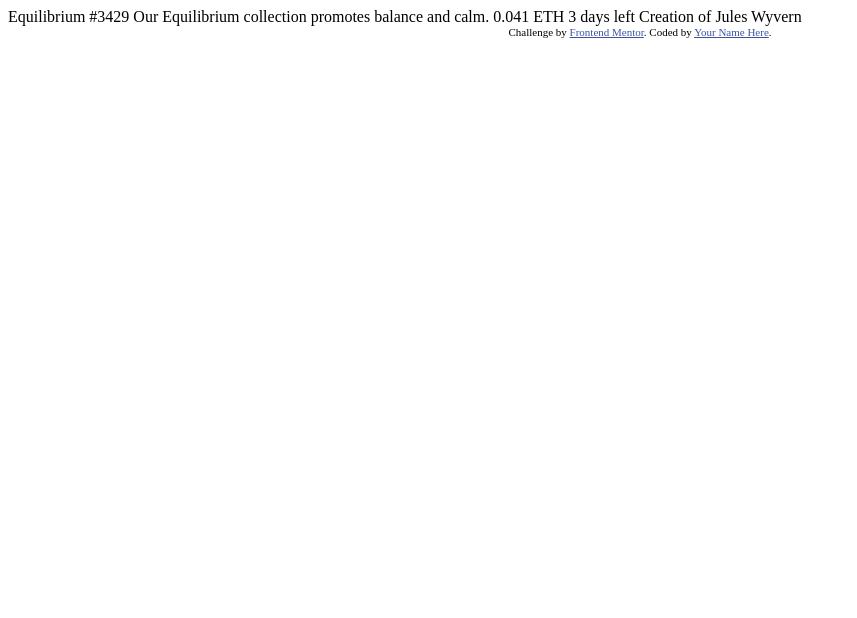
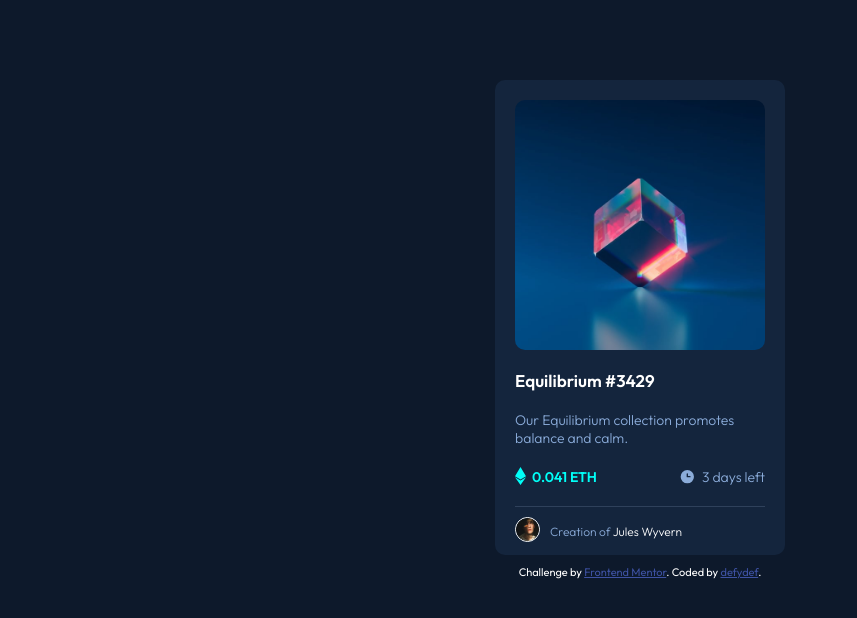
Before and after one commit to defydef/nft-preview-card, a plain HTML site: page index.html in a window 1280 px wide. Shown: the whole page, without its empty margins (0-857 px from the left). Drawn offline with Linux system fonts and the light colour scheme.

Commit message:
update html and css

```diff
--- a/index.html
+++ b/index.html
@@ -5,29 +5,36 @@
   <meta name="viewport" content="width=device-width, initial-scale=1.0"> <!-- displays site properly based on user's device -->
 
   <link rel="icon" type="image/png" sizes="32x32" href="./images/favicon-32x32.png">
+  <link rel="stylesheet" href="main.css" />
+  <link href="https://fonts.googleapis.com/css2?family=Outfit:wght@300;400;600&display=swap" rel="stylesheet">
 
   <title>Frontend Mentor | NFT preview card component</title>
-
-  <!-- Feel free to remove these styles or customise in your own stylesheet 👍 -->
-  <style>
-    .attribution { font-size: 11px; text-align: center; }
-    .attribution a { color: hsl(228, 45%, 44%); }
-  </style>
 </head>
 <body>
-
-  Equilibrium #3429
-
-  Our Equilibrium collection promotes balance and calm.
-
-  0.041 ETH
-  3 days left
-
-  Creation of Jules Wyvern
-
+  <main>
+    <div class="card">
+      <img src="images/image-equilibrium.jpg" alt="equilibrium" width="250">
+      <span class="view-icon"><img src="images/icon-view.svg" alt="view icon"></span>
+      <div class="text-container">
+        <h2>Equilibrium #3429</h2>
+        <p>Our Equilibrium collection promotes balance and calm.</p>
+        <div>
+          <div><img src="images/icon-ethereum.svg" alt="eth icon">&nbsp;&nbsp;<span class="price">0.041 ETH</span></div>
+          <div><img src="images/icon-clock.svg" alt="clock icon">&nbsp;&nbsp;3 days left</p></div>
+        </div>
+        <hr>
+      </div>
+      <div class="avatar">
+        <div class="avatar-img">
+          <img src="images/image-avatar.png" alt="avatar" width="25px">
+        </div>
+        <div><p>Creation of <span class="creator">Jules Wyvern</span></p></div>
+      </div>
+    </div>
+  </main>
   <div class="attribution">
     Challenge by <a href="https://www.frontendmentor.io?ref=challenge" target="_blank">Frontend Mentor</a>.
-    Coded by <a href="#">Your Name Here</a>.
+    Coded by <a href="https://github.com/defydef">defydef</a>.
   </div>
 </body>
 </html>
--- /dev/null
+++ b/main.css
@@ -0,0 +1,149 @@
+/* Base reset */
+* {
+    margin: 0;
+    padding: 0;
+  }
+
+/* box-sizing and font sizing */
+*,
+*::before,
+*::after {
+    box-sizing: border-box;
+}
+
+html {
+    box-sizing: border-box;
+
+    /* Set font size for easy rem calculations
+        * default document font size = 16px, 1rem = 16px, 100% = 16px
+        * (100% / 16px) * 10 = 62.5%, 1rem = 10px, 62.5% = 10px
+    */
+    font-size: 62.5%;
+    scroll-behavior: smooth;
+}
+
+:root {
+    /* PRIMARY */
+    --soft-blue: hsl(215, 51%, 70%);
+    --cyan: hsl(178, 100%, 50%);
+
+    /* NEUTRAL */
+    --main-bg-dark-blue: hsl(217, 54%, 11%); /* main background */
+    --card-bg-dark-blue: hsl(216, 50%, 16%); /* card background */
+    --line-dark-blue: hsl(215, 32%, 27%); /* line color */
+    --white: hsl(0, 0%, 100%);
+}
+
+body {
+    font-family: 'Outfit', sans-serif;
+    font-size: 1.8rem; /* 18px */
+    color: var(--white);
+    background: var(--main-bg-dark-blue);
+    overflow-x: hidden;
+}
+
+.card {
+    display: flex;
+    flex-direction: column;
+    background: var(--card-bg-dark-blue);
+    margin-left: auto;
+    margin-right: auto;
+    margin-top: 10vh;
+    width: 290px;
+    padding-top: 20px;
+}
+
+.view-icon {
+    position: absolute;
+    left: calc(50% - 20px);
+    top: calc(10vh + 125px);
+    display: none;
+}
+
+.card, .card>img {
+    border-radius: 10px;
+}
+
+.card>img:hover {
+    opacity: 35%;
+    cursor: pointer;
+}
+
+.card>img:hover + .view-icon {
+    display: block;
+}
+
+.text-container, .card>img, .avatar {
+    margin-left: 20px;
+    margin-right: 20px;
+}
+
+hr, .text-container>p, .text-container>h2 {
+    margin-top: 20px;
+    margin-bottom: 20px;
+}
+
+hr {
+    background-color: var(--line-dark-blue);
+    height: 1px;
+    border: none;
+}
+
+.text-container>h2 {
+    font-weight: 600;
+    font-size: 1.7rem;
+}
+
+.text-container>h2:hover, .creator:hover {
+    color: var(--cyan);
+    cursor: pointer;
+}
+
+.text-container>p, .text-container>div, .avatar {
+    color: var(--soft-blue);
+    font-weight: 300;
+    font-size: 1.4rem;
+}
+
+.avatar, .text-container>div {
+    display: flex;
+}
+
+.creator {
+    color: var(--white);
+}
+
+.price {
+    color: var(--cyan);
+    font-weight: 600;
+}
+
+.avatar, .creator {
+    font-size: 1.2rem;
+}
+
+.text-container>div {
+    justify-content: space-between;
+    align-items: center;
+}
+
+.text-container>div>div>img {
+    margin-bottom: -3px;
+}
+
+.avatar {
+    justify-content: flex-start;
+    gap: 10px;
+    align-items: center;
+    margin-bottom: 10px;
+    margin-top: -10px;
+    text-align: left;
+}
+
+.avatar-img>img {
+    border: 1px solid var(--white);
+    border-radius: 100%;
+}
+
+.attribution { font-size: 11px; text-align: center; margin-top: 10px;}
+.attribution a { color: hsl(228, 45%, 44%); }
```
